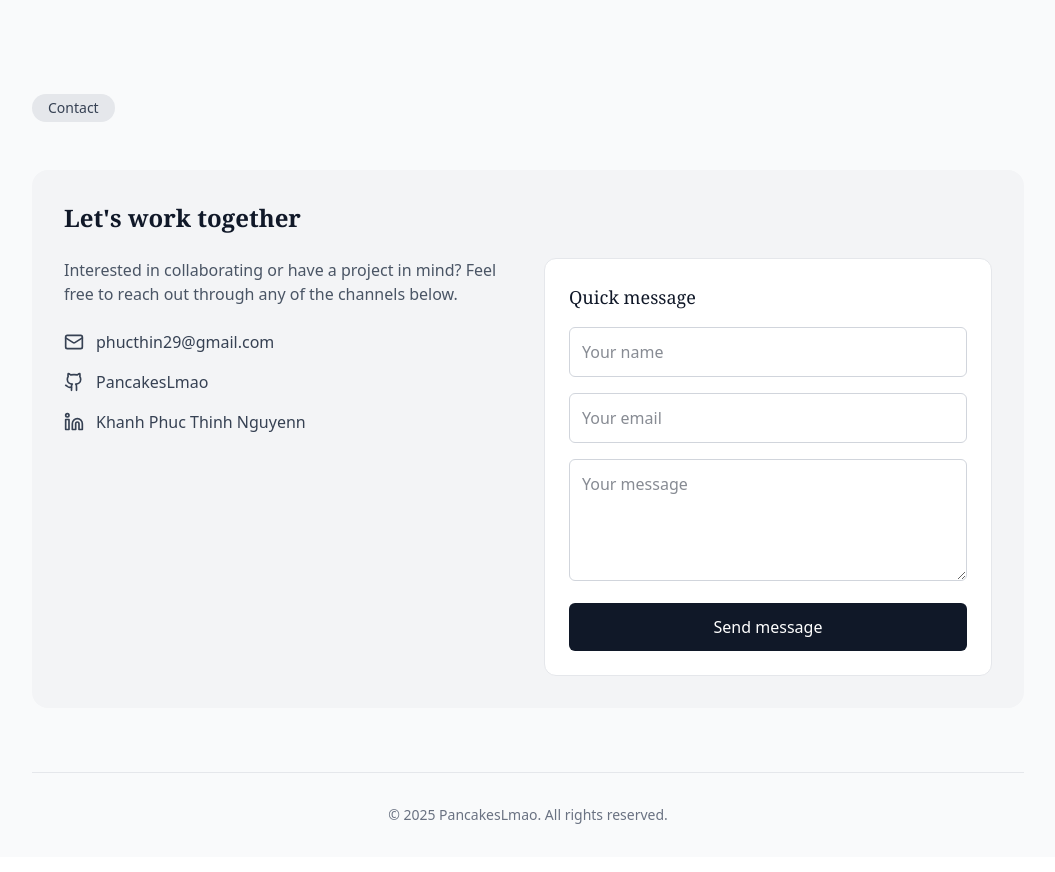
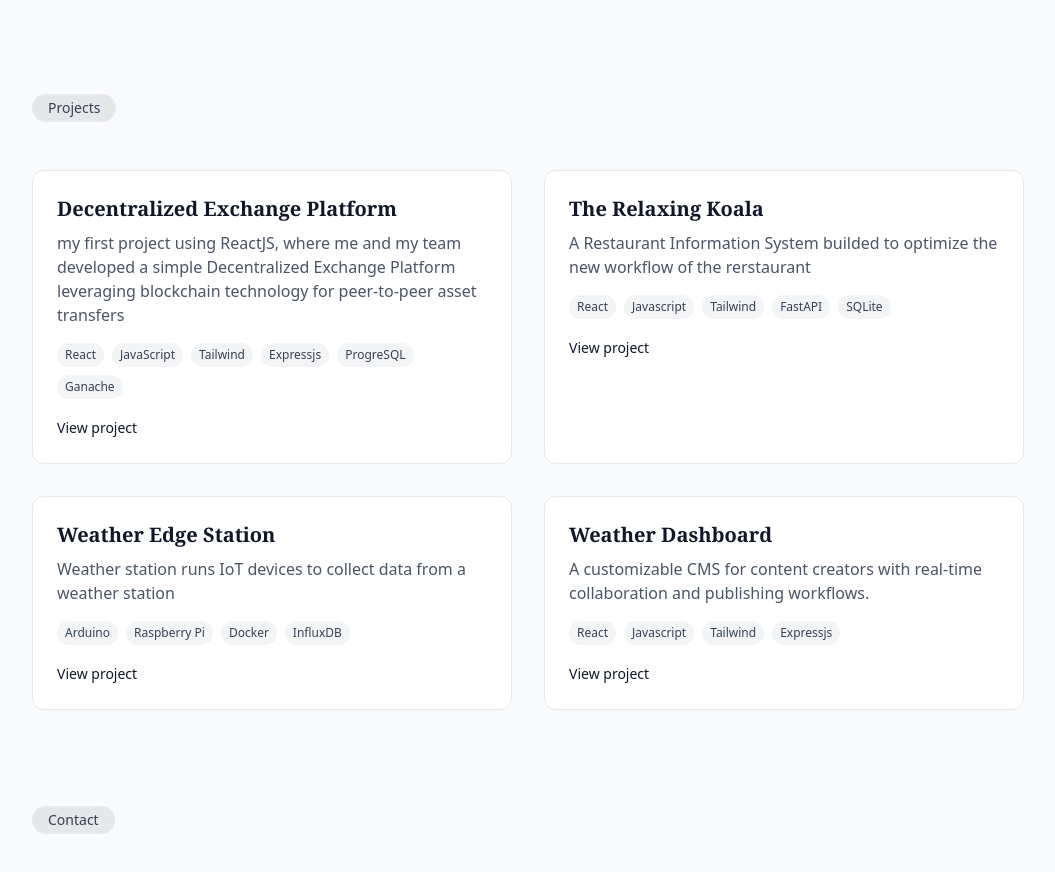
Before and after one commit to PancakesLmao/pankeki-web, a Vue app: page / in a window 1280 px wide. Shown: the part 2032-2904 px from the top of the page, without its empty margins (112-1167 px from the left). Built offline with nearby package versions, Linux system fonts and the light colour scheme; what vue-writer would draw is missing.

Commit message:
Added Projects section

```diff
--- /dev/null
+++ b/src/components/projects/Project.vue
@@ -0,0 +1,54 @@
+<template>
+  <section class="mb-24" id="projects">
+    <SectionTitle :title="mode === 'developer' ? 'Projects' : 'Games'" />
+
+    <div class="grid md:grid-cols-2 gap-8">
+      <ProjectCard
+        v-for="(project, index) in projects"
+        :key="index"
+        :title="project.title"
+        :description="project.description"
+        :tags="project.tags"
+      />
+    </div>
+  </section>
+</template>
+
+<script setup lang="ts">
+import { inject, computed } from 'vue'
+import SectionTitle from '../SectionTitle.vue'
+import ProjectCard from './ProjectCard.vue'
+
+const { mode } = inject('mode')
+
+const developerProjects = [
+  {
+    title: 'Decentralized Exchange Platform',
+    description: 'my first project using ReactJS, where me and my team developed a simple Decentralized Exchange Platform leveraging blockchain technology for peer-to-peer asset transfers',
+    tags: ['React', 'JavaScript', 'Tailwind', 'Expressjs', 'ProgreSQL', 'Ganache'],
+  },
+  {
+    title: 'The Relaxing Koala',
+    description: 'A Restaurant Information System builded to optimize the new workflow of the rerstaurant',
+    tags: ['React', 'Javascript', 'Tailwind', 'FastAPI', 'SQLite'],
+  },
+  {
+    title: 'Weather Edge Station',
+    description: 'Weather station runs IoT devices to collect data from a weather station',
+    tags: ['Arduino', 'Raspberry Pi', 'Docker', 'InfluxDB'],
+  },
+  {
+    title: 'Weather Dashboard',
+    description: 'A customizable CMS for content creators with real-time collaboration and publishing workflows.',
+    tags: ['React', 'Javascript', 'Tailwind', 'Expressjs'],
+  },
+]
+
+const gamerProjects = [
+  {
+
+  }
+]
+
+const projects = computed(() => mode.value === 'developer' ? developerProjects : gamerProjects)
+</script>
--- /dev/null
+++ b/src/components/projects/ProjectCard.vue
@@ -0,0 +1,63 @@
+<template>
+  <div
+    :class="[
+      'p-6 rounded-xl transition-all hover:-translate-y-1',
+      mode === 'developer'
+        ? 'bg-white border border-gray-200 hover:shadow-md'
+        : 'bg-gray-800 border border-gray-700 hover:border-purple-700',
+    ]"
+  >
+    <h3
+      :class="[
+        'text-xl font-bold mb-2 transition-colors',
+        mode === 'developer' ? 'font-serif' : 'font-mono',
+      ]"
+    >
+      {{ title }}
+    </h3>
+
+    <p
+      :class="[
+        'mb-4 transition-colors',
+        mode === 'developer' ? 'text-gray-600' : 'text-purple-200',
+      ]"
+    >
+      {{ description }}
+    </p>
+
+    <div class="flex flex-wrap gap-2 mb-4">
+      <span
+        v-for="(tag, index) in tags"
+        :key="index"
+        :class="[
+          'text-xs px-2 py-1 rounded-full transition-colors',
+          mode === 'developer' ? 'bg-gray-100 text-gray-700' : 'bg-gray-700 text-purple-300',
+        ]"
+      >
+        {{ tag }}
+      </span>
+    </div>
+
+    <a
+      href="#"
+      :class="[
+        'inline-flex items-center text-sm font-medium transition-colors',
+        mode === 'developer' ? 'text-gray-900 hover:text-gray-700' : 'text-purple-400 hover:text-purple-300',
+      ]"
+    >
+      {{ mode === 'developer' ? 'View project' : 'See details' }}
+    </a>
+  </div>
+</template>
+
+<script setup lang="ts">
+import { inject } from 'vue'
+
+defineProps<{
+  title: string
+  description: string
+  tags: string[]
+}>()
+
+const { mode } = inject('mode')
+</script>
--- a/src/views/HomeView.vue
+++ b/src/views/HomeView.vue
@@ -2,6 +2,7 @@
 import Hero from '@/components/Hero.vue';
 import About from '@/components/about/About.vue';
 import Experience from '@/components/Experience.vue';
+import Project from '@/components/projects/Project.vue';
 import Contact from '@/components/contact/Contact.vue';
 </script>
 
@@ -10,6 +11,7 @@ import Contact from '@/components/contact/Contact.vue';
     <Hero></Hero>
     <About></About>
     <Experience></Experience>
+    <Project></Project>
     <Contact></Contact>
   </main>
 </template>
```
